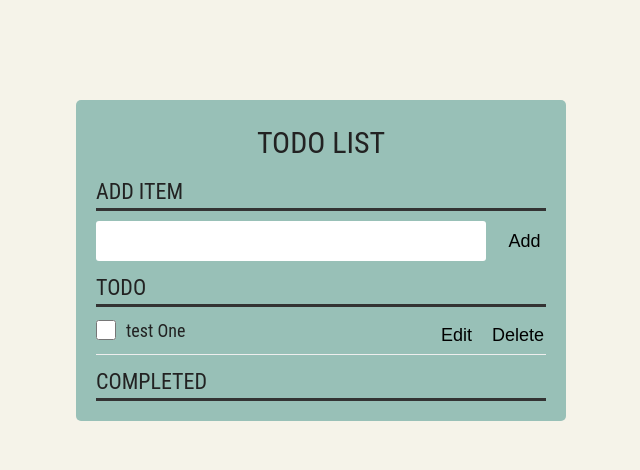
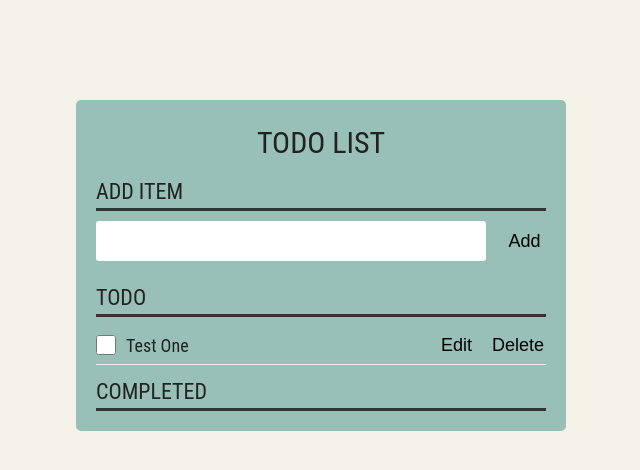
Before and after one commit to peridot2029/react-todo, a React (Create React App) app: page / in a window 1280 px wide. Shown: the top 470 px of the page, without its empty margins (319-959 px from the left). Built offline with nearby package versions, Linux system fonts and the light colour scheme.

Commit message:
react todo error.jsx create

```diff
--- a/src/components/Checkbox/Checkbox.scss
+++ b/src/components/Checkbox/Checkbox.scss
@@ -3,7 +3,8 @@
   order: -2;
   width: 20px;
   height: 20px;
-  margin: 3px 10px 0 0;
+  line-height: 20px;
+  margin: 8px 10px 0 0;
   border-radius: 3px;
   cursor: pointer;
 }
--- /dev/null
+++ b/src/components/Error/Error.jsx
@@ -0,0 +1,8 @@
+import React from "react";
+import classNames from "classnames";
+import "./Error.scss";
+
+const Error = ({ className }) => {
+  return <div className={className} />;
+};
+export default Error;
--- /dev/null
+++ b/src/components/Error/Error.scss
@@ -0,0 +1,7 @@
+.is-error::before {
+  content: "내용을 입력해주세요.";
+  margin-top: -6px;
+  font-size: 16px;
+  font-weight: 600;
+  color: red;
+}
--- a/src/components/Form/Form.jsx
+++ b/src/components/Form/Form.jsx
@@ -2,16 +2,19 @@ import React, { useState } from "react";
 import Input from "../Input/Input";
 import Button from "./../Button/Button";
 import "./Form.scss";
+import Error from "./../Error/Error";
 
 const Form = ({ addToDoItem }) => {
   const [content, setContent] = useState("");
-  // 추가 input 값 비워주기, 오류개선
+  const [errorValue, setErrorValue] = useState(false);
+
   const handleSumit = (e) => {
     e.preventDefault();
-
     if (content === "") {
+      setErrorValue(true);
     } else {
       addToDoItem(content);
+      setErrorValue(false);
       setContent("");
     }
   };
@@ -22,8 +25,11 @@ const Form = ({ addToDoItem }) => {
 
   return (
     <form className="add-form" onSubmit={handleSumit}>
-      <Input className="add" onChange={handleAddInput} />
-      <Button type="submit" name="add" />
+      <div>
+        <Input className="add" onChange={handleAddInput} />
+        <Button type="submit" name="add" />
+      </div>
+      <Error className={errorValue ? "is-error" : "error"} />
     </form>
   );
 };
--- a/src/components/Form/Form.scss
+++ b/src/components/Form/Form.scss
@@ -1,4 +1,5 @@
-.add-form {
+.add-form>div {
   display: flex;
   margin-top: 10px;
+
 }
--- a/src/components/ToDoItem/ToDoItem.scss
+++ b/src/components/ToDoItem/ToDoItem.scss
@@ -5,31 +5,31 @@
       height: 37px;
       line-height: 37px;
       margin: 10px 0;
-      // padding-bottom: 5px;
       border-bottom: 1px solid #eee;
 
       label {
         display: inherit;
         order: -1;
-        //padding-top: 5px;
         box-sizing: border-box;
         width: calc(100% - 125px);
+        height: inherit;
+        line-height: inherit;
         min-height: 37px;
         font-size: 18px;
         word-wrap: break-all;
+        text-transform: capitalize;
 
       }
 
       .todo-btngroup {
         box-sizing: border-box;
-        // height: 37px;
-        // line-height: 37px;
         margin-left: 10px;
-        margin-bottom: 8px;
+        height: inherit;
+        line-height: inherit;
 
         .button {
-          height: 37px;
-          line-height: 37px;
+          height: inherit;
+          line-height: inherit;
           padding: 0 10px;
         }
 
```
